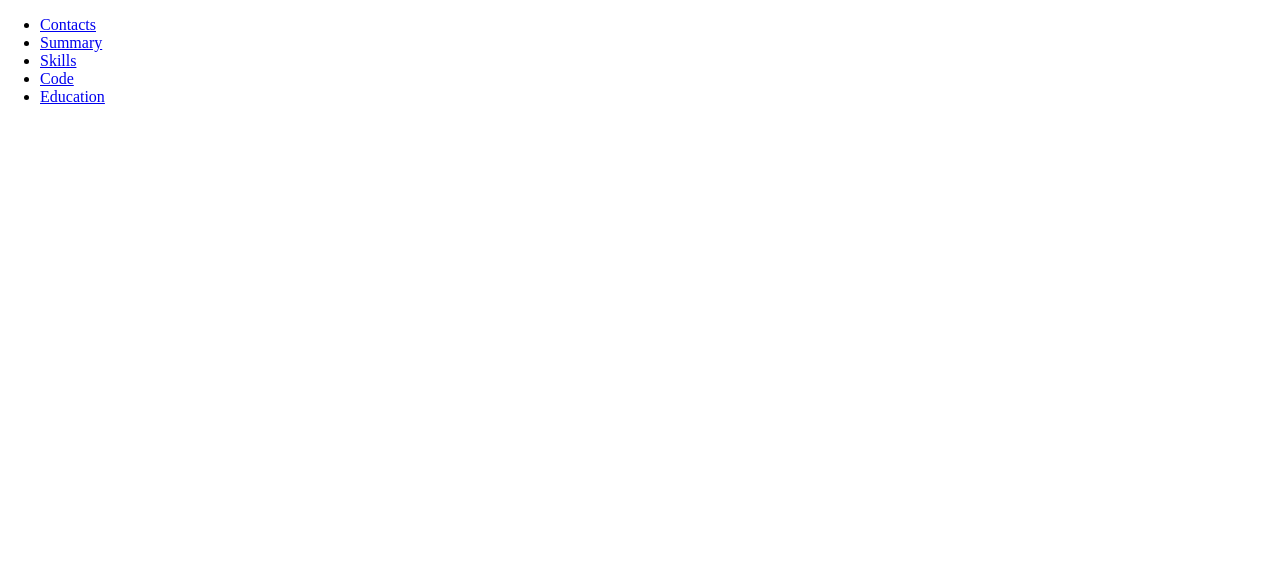
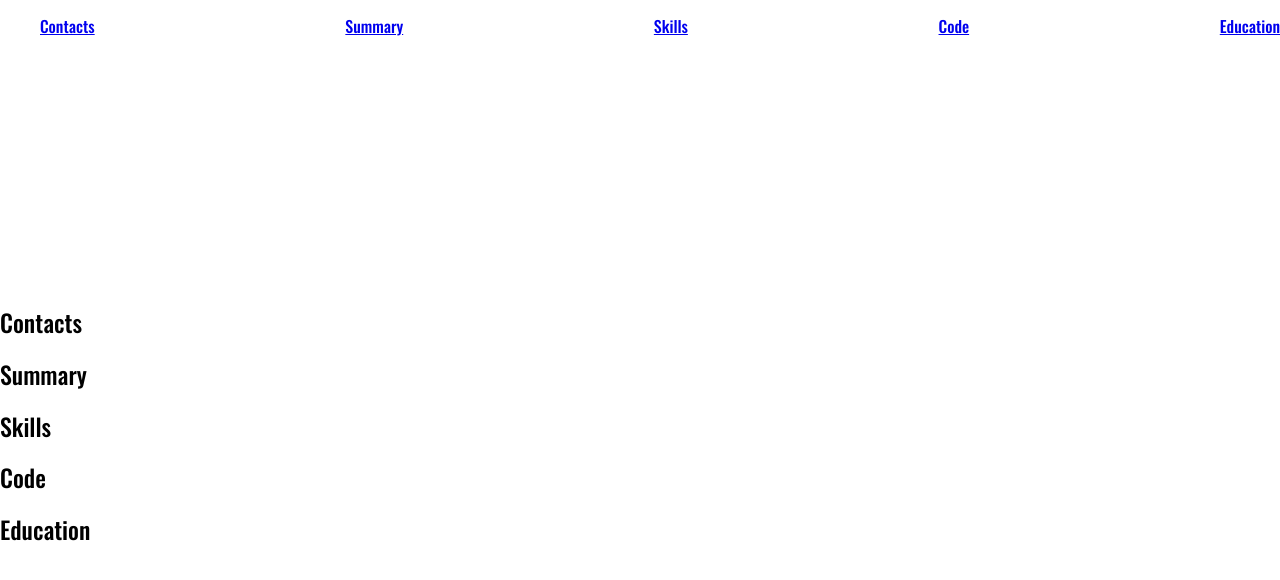
Before and after one commit to KatDav12/rsschool-cv, a plain HTML site: page index.html in a window 1280 px wide. Drawn offline with Linux system fonts and the light colour scheme.

Commit message:
feat: add style for nav

```diff
--- a/index.html
+++ b/index.html
@@ -24,7 +24,13 @@
     </header>
 
     <main>
-        <div class="container"></div>
+        <div class="container">
+            <h2>Contacts</h2>
+            <h2>Summary</h2>
+            <h2>Skills</h2>
+            <h2>Code</h2>
+            <h2>Education</h2>
+        </div>
 
     </main>
 
--- a/style.css
+++ b/style.css
@@ -1,3 +1,13 @@
+@font-face {
+    font-family: 'Oswald';
+    src: url(assets/fonts/Oswald-Light.ttf);
+    font-weight: 100;
+}
+@font-face {
+    font-family: 'Oswald';
+    src: url(assets/fonts/Oswald-Medium.ttf);
+    font-weight: 300;
+}
 body {
     min-height: 100vh;
     margin: 0;
@@ -5,7 +15,26 @@ body {
     display: flex;
     flex-direction: column;
     justify-content: space-between;
+    font-family: 'Oswald';
 }
 h1{
     color: blueviolet;
 }
+h2 {
+    font-weight: 300;
+}
+.container {
+max-width: 1440px;
+margin: 0 auto;
+}
+.nav-list {
+    display: flex;
+    justify-content: space-between;
+    align-items: center;
+}
+html {
+    scroll-behavior: smooth;
+}
+ul.nav-list {
+list-style: none;
+}
```
Also changed, not shown: assets/fonts/Oswald-Light.ttf (added), assets/fonts/Oswald-Medium.ttf (added).
